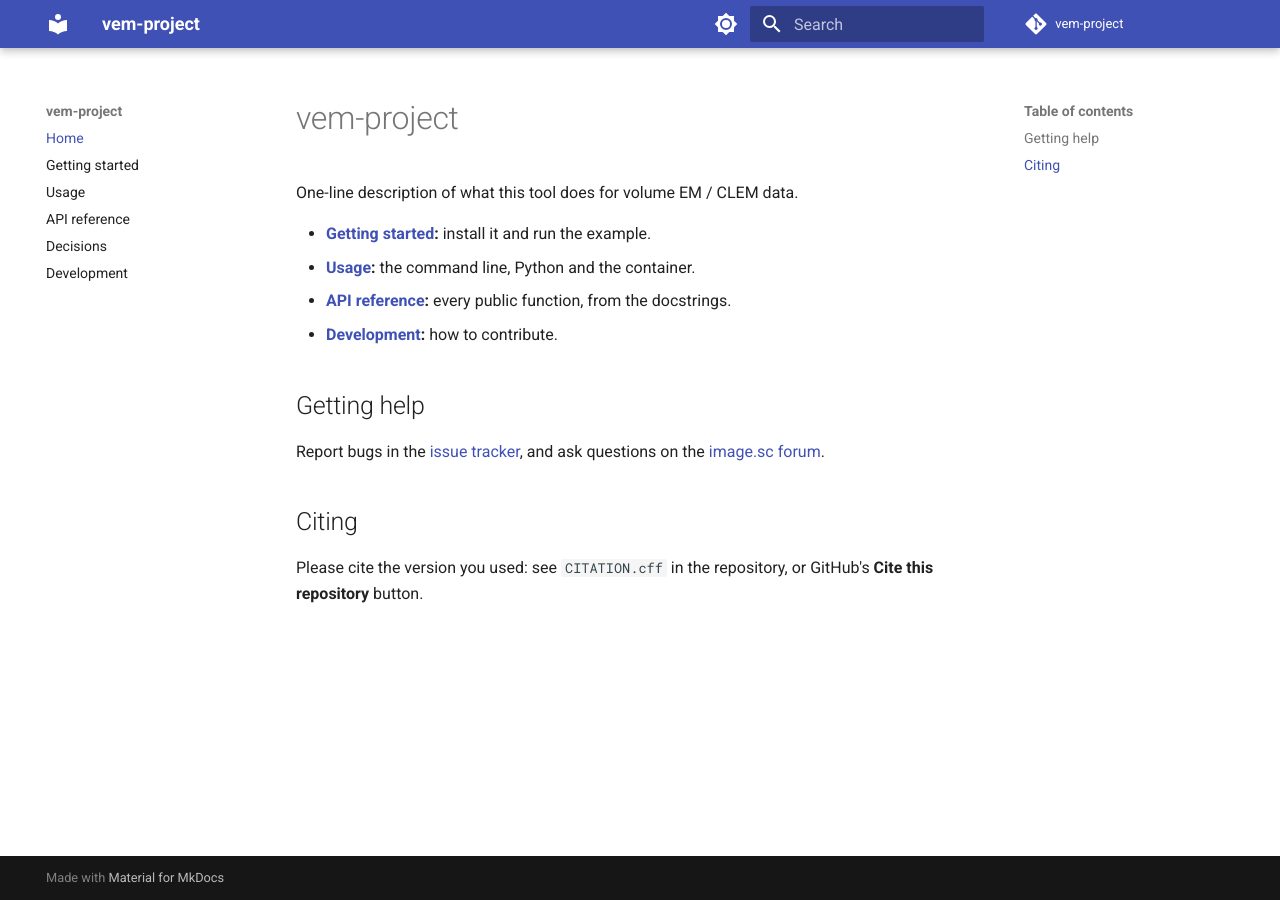
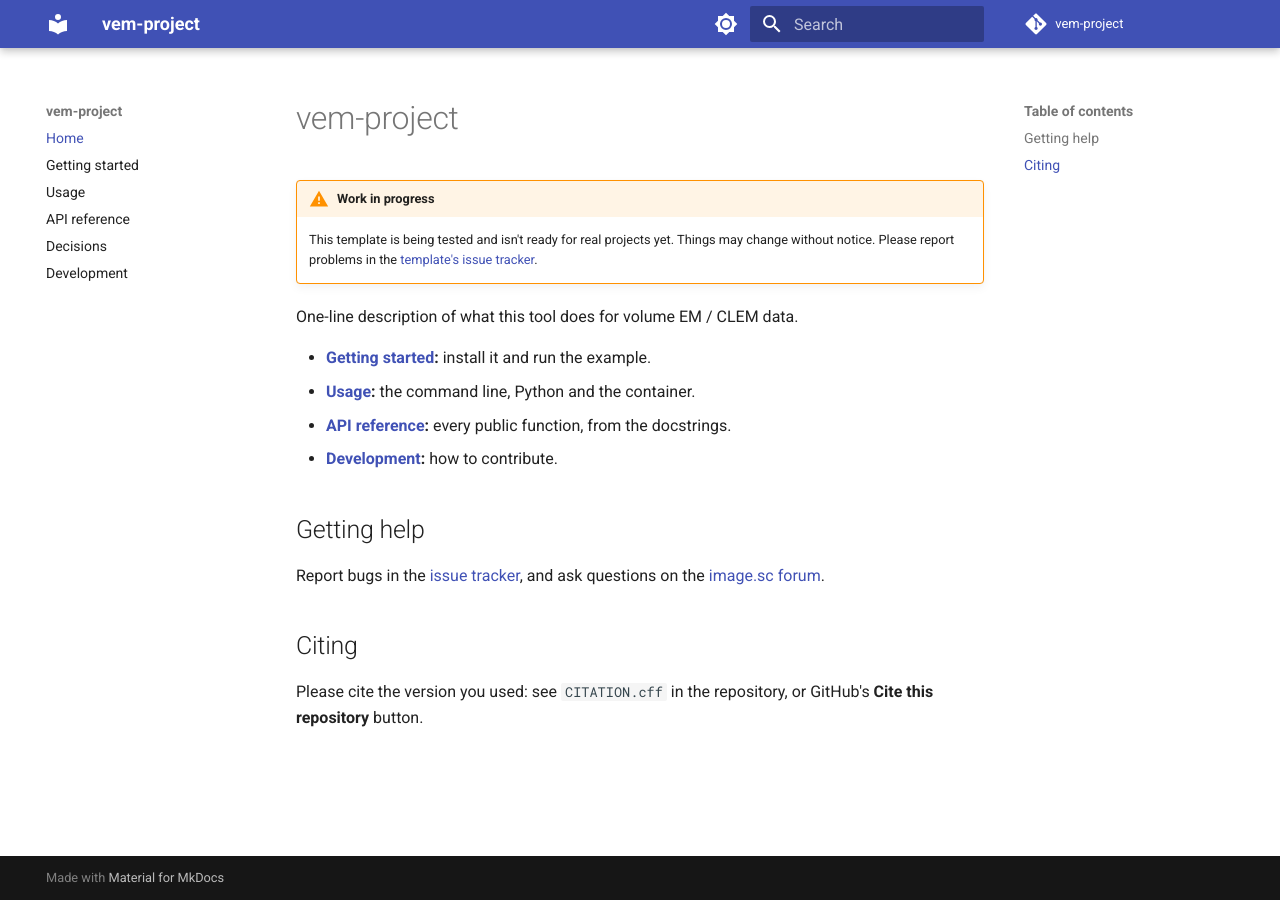
Before and after one commit to ccp-volume-em/vem-project-template, an MkDocs documentation site: the page built from docs/index.md, in a window 1280 px wide. Built offline with MkDocs 1.6.1 and Material for MkDocs 9.7.7, drawn with Linux system fonts in a browser that asks for light colours; comment, search, counter and statistics services are not loaded.

Commit message:
docs: mark the template as a work in progress
Testers will see the template once it's public, so the README,
START_HERE.md and the docs home page say it is being tested, may change
without notice, and where to report problems. start-project removes the
README and docs notices, which describe the template, not the new project.

Assisted-by: Claude Code (claude-opus-5-5)

```diff
--- a/docs/index.md
+++ b/docs/index.md
@@ -1,4 +1,12 @@
 # vem-project
+
+<!-- template-status:start -->
+!!! warning "Work in progress"
+
+    This template is being tested and isn't ready for real projects yet.
+    Things may change without notice. Please report problems in the
+    [template's issue tracker](https://github.com/ccp-volume-em/vem-project-template/issues).
+<!-- template-status:end -->
 
 One-line description of what this tool does for volume EM / CLEM data.
 
```
Also changed, not shown: .agents/skills/start-project/SKILL.md (+3 -2 lines), CHANGELOG.md (+3 -0 lines), README.md (+9 -0 lines), ROADMAP.md (+4 -0 lines), START_HERE.md (+7 -0 lines).
